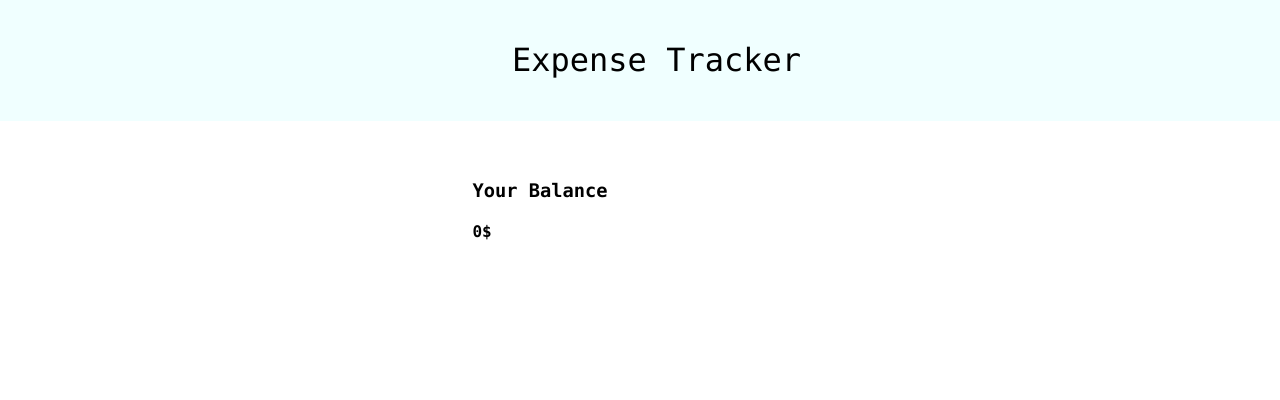
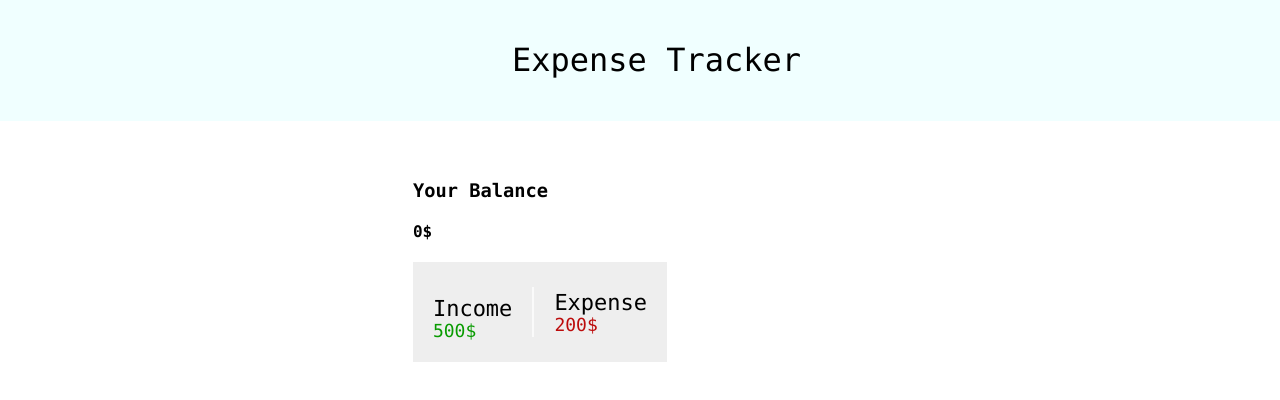
Before and after one commit to zahid2022skipq/expensetracker, a React (Create React App) app: page / in a window 1280 px wide. Shown: the top 400 px of the page. Built offline with nearby package versions, Linux system fonts and the light colour scheme.

Commit message:
Account details completed

```diff
--- a/src/Components/Account Details/AccountDetails.js
+++ b/src/Components/Account Details/AccountDetails.js
@@ -9,6 +9,17 @@ const AccountDetails = () => {
         <h3>Your Balance</h3>
         <h4>0$</h4>
       </div>
+
+      <div className="account-info">
+        <div className="income">
+          <p>Income</p>
+          <p className="total-income">500$</p>
+        </div>
+        <div className="expense">
+          <p>Expense</p>
+          <p className="total-expense">200$</p>
+        </div>
+      </div>
     </div>
   );
 };
--- a/src/Components/Account Details/account.css
+++ b/src/Components/Account Details/account.css
@@ -1,4 +1,41 @@
-.account-container{
+.account-info{
+    background-color: rgb(238, 238, 238);
     display: flex;
     flex-direction: row;
+    padding: 0 20px;
+    height: 100px;
+    align-items: center;
+    justify-content: center;
+
 }
+
+.income{
+
+    font-size: 22px;
+    border-right: 2px solid rgb(250, 250, 250);
+    line-height: 0.21px;
+    padding-right: 20px;
+    height: 50%;
+
+}
+
+.expense{
+
+    font-size: 22px;
+    line-height: 0.21px;
+    padding-left: 20px;
+
+}
+
+.total-income{
+    font-size: 18px;
+    color: rgb(8, 155, 0);
+    line-height: 0.21px;
+}
+
+.total-expense{
+    font-size: 18px;
+    color: rgb(188, 11, 11);
+    line-height: 0.21px;
+
+}
```
